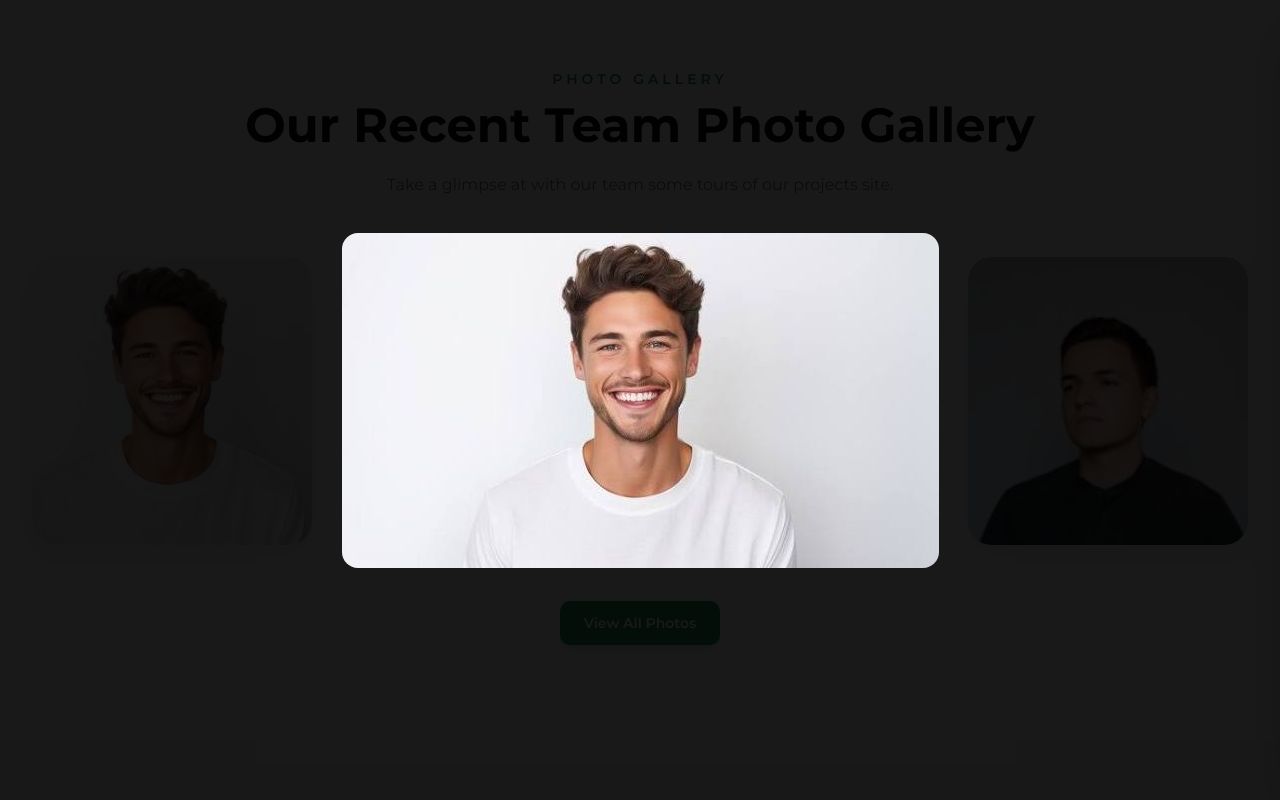
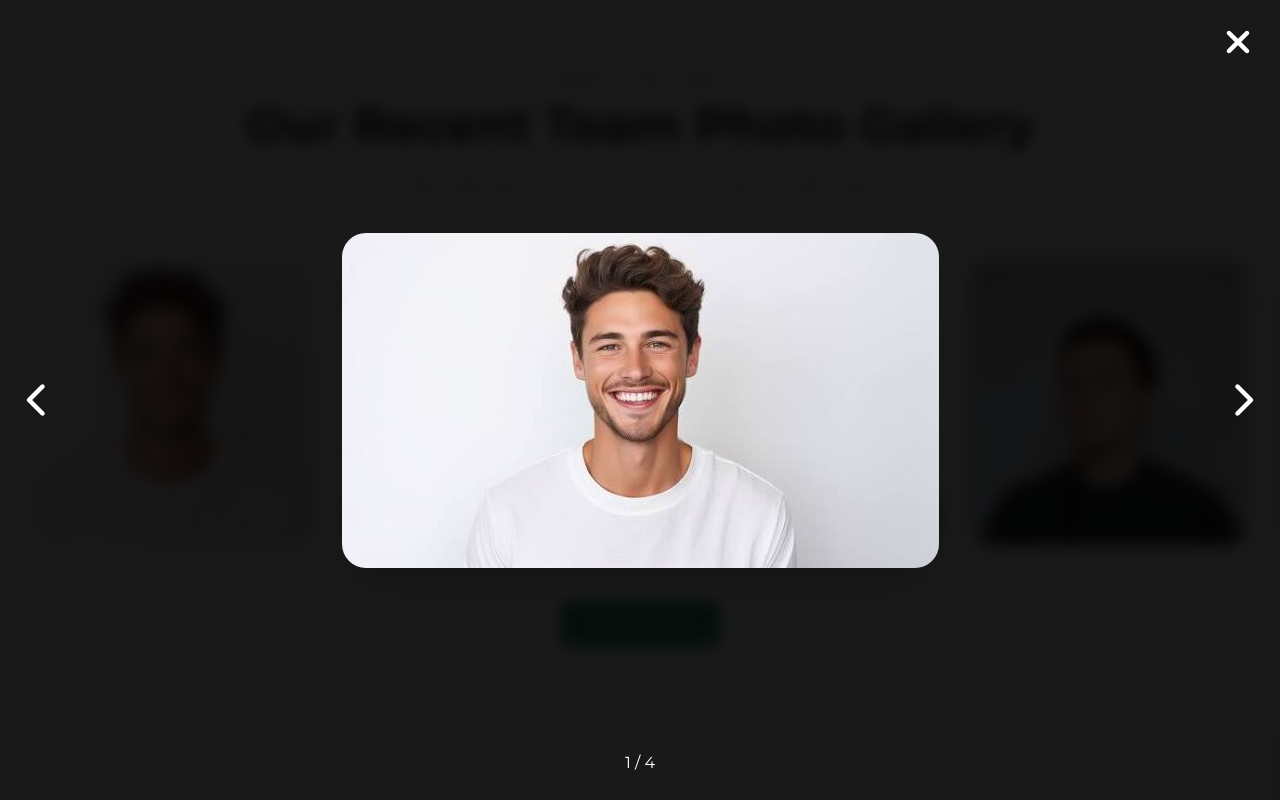
Before and after one commit to Imadu87/ali-builders-associate, a React (Vite) app in the folder frontend/: page / in a window 1280 px wide. Both pictures are taken after a click on the element 172 px from the left and 7032 px from the top of the page. Shown: the part 6632-7432 px from the top of the page. Built offline with nearby package versions, Linux system fonts and the light colour scheme.

Commit message:
feat(gallery): add reusable image lightbox and video popup modals

```diff
--- /dev/null
+++ b/frontend/src/components/common/Lightbox.jsx
@@ -0,0 +1,92 @@
+import { useEffect } from "react";
+import { AnimatePresence, motion } from "framer-motion";
+import { FaChevronLeft, FaChevronRight, FaXmark } from "react-icons/fa6";
+
+const Lightbox = ({
+    images,
+    currentIndex,
+    isOpen,
+    onClose,
+    onPrev,
+    onNext,
+}) => {
+
+    useEffect(() => {
+        if (!isOpen) return;
+
+        const handleKeyDown = (e) => {
+            if (e.key === "Escape") onClose();
+            if (e.key === "ArrowLeft") onPrev();
+            if (e.key === "ArrowRight") onNext();
+        };
+        window.addEventListener("keydown", handleKeyDown);
+        document.body.style.overflow = "hidden";
+        return () => {
+            window.removeEventListener("keydown", handleKeyDown);
+            document.body.style.overflow = "auto";
+        };
+    }, [isOpen, onClose, onPrev, onNext]);
+
+    if (!isOpen) return null;
+
+    return (
+        <AnimatePresence>
+
+            <motion.div
+                className="fixed inset-0 z-[99999] flex items-center justify-center bg-black/90 backdrop-blur-sm"
+                initial={{ opacity: 0 }}
+                animate={{ opacity: 1 }}
+                exit={{ opacity: 0 }}
+                onClick={onClose}
+            >
+
+                <button
+                    onClick={onClose}
+                    className="absolute top-6 right-6 text-4xl text-white transition hover:text-secondary"
+                >
+                    <FaXmark />
+                </button>
+
+                <button
+                    onClick={(e) => {
+                        e.stopPropagation();
+                        onPrev();
+                    }}
+                    className="absolute left-5 text-4xl text-white transition hover:text-secondary"
+                >
+                    <FaChevronLeft />
+                </button>
+
+                <motion.img
+                    key={currentIndex}
+                    src={images[currentIndex].image}
+                    alt=""
+                    initial={{ scale: 0.9, opacity: 0 }}
+                    animate={{ scale: 1, opacity: 1 }}
+                    exit={{ scale: 0.9, opacity: 0 }}
+                    transition={{ duration: 0.3 }}
+                    className="max-h-[85vh] max-w-[90vw] rounded-xl object-contain shadow-2xl"
+                    onClick={(e) => e.stopPropagation()}
+                />
+
+                <button
+                    onClick={(e) => {
+                        e.stopPropagation();
+                        onNext();
+                    }}
+                    className="absolute right-5 text-4xl text-white transition hover:text-secondary"
+                >
+                    <FaChevronRight />
+                </button>
+
+                <div className="absolute bottom-6 text-white">
+                    {currentIndex + 1} / {images.length}
+                </div>
+
+            </motion.div>
+
+        </AnimatePresence>
+    );
+};
+
+export default Lightbox;
--- /dev/null
+++ b/frontend/src/components/common/VideoModal.jsx
@@ -0,0 +1,63 @@
+import { useEffect } from "react";
+import { AnimatePresence, motion } from "framer-motion";
+import { FaXmark } from "react-icons/fa6";
+
+const VideoModal = ({ isOpen, videoId, onClose }) => {
+    useEffect(() => {
+        if (!isOpen) return;
+
+        const handleKeyDown = (e) => {
+            if (e.key === "Escape") onClose();
+        };
+
+        window.addEventListener("keydown", handleKeyDown);
+        document.body.style.overflow = "hidden";
+
+        return () => {
+            window.removeEventListener("keydown", handleKeyDown);
+            document.body.style.overflow = "auto";
+        };
+    }, [isOpen, onClose]);
+
+    return (
+        <AnimatePresence>
+            {isOpen && (
+                <motion.div
+                    className="fixed inset-0 z-[99999] flex items-center justify-center bg-black/90 backdrop-blur-sm p-5"
+                    initial={{ opacity: 0 }}
+                    animate={{ opacity: 1 }}
+                    exit={{ opacity: 0 }}
+                    onClick={onClose}
+                >
+                    <motion.div
+                        initial={{ scale: 0.9, opacity: 0 }}
+                        animate={{ scale: 1, opacity: 1 }}
+                        exit={{ scale: 0.9, opacity: 0 }}
+                        transition={{ duration: 0.3 }}
+                        onClick={(e) => e.stopPropagation()}
+                        className="relative w-full max-w-5xl"
+                    >
+                        <button
+                            onClick={onClose}
+                            className="absolute -top-14 right-0 text-4xl text-white transition hover:text-secondary"
+                        >
+                            <FaXmark />
+                        </button>
+
+                        <div className="aspect-video overflow-hidden rounded-xl shadow-2xl">
+                            <iframe
+                                className="h-full w-full"
+                                src={`https://www.youtube.com/embed/${videoId}?autoplay=1`}
+                                title="Project Video"
+                                allow="accelerometer; autoplay; clipboard-write; encrypted-media; gyroscope; picture-in-picture"
+                                allowFullScreen
+                            />
+                        </div>
+                    </motion.div>
+                </motion.div>
+            )}
+        </AnimatePresence>
+    );
+};
+
+export default VideoModal;
--- a/frontend/src/components/sections/VideoGallery/VideoCard.jsx
+++ b/frontend/src/components/sections/VideoGallery/VideoCard.jsx
@@ -1,54 +1,35 @@
+import { FaPlay } from "react-icons/fa6";
+
 const VideoCard = ({
+    thumbnail,
     title,
-    description,
-    videoId,
     onClick,
-    animationDelay
+    animationDelay,
 }) => {
-
-    const thumbnail = `https://img.youtube.com/vi/${videoId}/hqdefault.jpg`;
-
     return (
         <div
-            data-aos="fade-up"
+            data-aos="zoom-in"
             data-aos-delay={animationDelay}
             onClick={onClick}
-            className="group cursor-pointer overflow-hidden rounded-xl bg-white shadow-primary"
+            className="group relative cursor-pointer overflow-hidden rounded-xl shadow-primary"
         >
-            {/* Thumbnail */}
+            <img
+                src={thumbnail}
+                alt={title}
+                className="h-72 w-full object-cover transition duration-500 group-hover:scale-110"
+            />
 
-            <div className="relative overflow-hidden">
-
-                <img
-                    src={thumbnail}
-                    alt={title}
-                    className="h-64 w-full object-cover transition duration-700 group-hover:scale-110"
-                />
-
-                <div className="absolute inset-0 flex items-center justify-center bg-black/30">
-
-                    <div className="flex h-16 w-16 items-center justify-center rounded-full bg-white/90 text-2xl text-secondary transition-default group-hover:scale-110">
-                        ▶
-                    </div>
-
+            <div className="absolute inset-0 flex items-center justify-center bg-black/35 transition duration-300 group-hover:bg-black/45">
+                <div className="flex h-16 w-16 items-center justify-center rounded-full bg-secondary text-2xl text-white transition duration-300 group-hover:scale-110">
+                    <FaPlay className="ml-1" />
                 </div>
-
             </div>
 
-            {/* Content */}
-
-            <div className="p-6">
-
-                <h3 className="text-xl font-semibold text-heading">
+            <div className="absolute bottom-0 w-full bg-gradient-to-t from-black/80 to-transparent p-5">
+                <h3 className="text-lg font-semibold text-white">
                     {title}
                 </h3>
-
-                <p className="mt-3 line-clamp-2 text-text">
-                    {description}
-                </p>
-
             </div>
-
         </div>
     );
 };
--- a/frontend/src/components/sections/VideoGallery/VideoGallerySection.jsx
+++ b/frontend/src/components/sections/VideoGallery/VideoGallerySection.jsx
@@ -3,18 +3,27 @@ import { useState } from "react";
 import SectionHeader from "../../common/SectionHeader";
 import PrimaryButton from "../../common/PrimaryButton";
 import VideoCard from "./VideoCard";
+import VideoModal from "../../common/VideoModal";
 
 import { VIDEO_GALLERY_DATA } from "../../../constant/videoGallery/videoGalleryData";
 
-const VideoGallerySection = ({ showButton = false }) => {
+const VideoGallerySection = ({ showButton = false, limit }) => {
+    const videos = limit
+        ? VIDEO_GALLERY_DATA.slice(0, limit)
+        : VIDEO_GALLERY_DATA;
 
+    const [isOpen, setIsOpen] = useState(false);
     const [selectedVideo, setSelectedVideo] = useState(null);
 
+    const openVideo = (videoId) => {
+        setSelectedVideo(videoId);
+        setIsOpen(true);
+    };
+
     return (
+        <>
             <section className="section bg-light">
-
                 <div className="container">
-
                     <SectionHeader
                         subtitle="Video Gallery"
                         title="Watch Our Latest Projects"
@@ -22,49 +31,32 @@ const VideoGallerySection = ({ showButton = false }) => {
                     />
 
                     <div className="mt-14 grid gap-8 md:grid-cols-2">
-
-                    {VIDEO_GALLERY_DATA.slice(0, 2).map((video, index) => (
+                        {videos.map((video, index) => (
                             <VideoCard
                                 key={video.id}
+                                {...video}
                                 animationDelay={index * 100}
-                            {...video}
-                            onClick={() => setSelectedVideo(video)}
+                                onClick={() => openVideo(video.videoId)}
                             />
                         ))}
-
                     </div>
 
+                    {showButton && (
                         <div className="mt-14 flex justify-center">
-                    {showButton && <PrimaryButton to="/video-gallery">
+                            <PrimaryButton to="/video-gallery">
                                 View All Videos
-                    </PrimaryButton>}
-                </div>
-
-            </div>
-
-            {/* Video Modal */}
-
-            {selectedVideo && (
-                <div
-                    className="fixed inset-0 z-50 flex items-center justify-center bg-black/90 p-5"
-                    onClick={() => setSelectedVideo(null)}
-                >
-                    <div
-                        className="aspect-video w-full max-w-5xl"
-                        onClick={(e) => e.stopPropagation()}
-                    >
-                        <iframe
-                            className="h-full w-full rounded-lg"
-                            src={`https://www.youtube.com/embed/${selectedVideo.videoId}?rel=0&modestbranding=1`}
-                            title={selectedVideo.title}
-                            allow="accelerometer; autoplay; clipboard-write; encrypted-media; gyroscope; picture-in-picture; web-share"
-                            allowFullScreen
-                        />
-                    </div>
+                            </PrimaryButton>
                         </div>
                     )}
+                </div>
+            </section>
 
-        </section>
+            <VideoModal
+                isOpen={isOpen}
+                videoId={selectedVideo}
+                onClose={() => setIsOpen(false)}
+            />
+        </>
     );
 };
 
--- a/frontend/src/components/sections/photoGallery/PhotoGallerySection.jsx
+++ b/frontend/src/components/sections/photoGallery/PhotoGallerySection.jsx
@@ -3,63 +3,73 @@ import { useState } from "react";
 import SectionHeader from "../../common/SectionHeader";
 import PrimaryButton from "../../common/PrimaryButton";
 import PhotoCard from "./PhotoCard";
+import Lightbox from "../../common/Lightbox";
 
-import { PHOTO_GALLERY_DATA } from "../../../constant/photoGallery/photoData"
+import { PHOTO_GALLERY_DATA } from "../../../constant/photoGallery/photoData";
 
 const PhotoGallerySection = ({ limit, showButton = false }) => {
-
-    const [selectedImage, setSelectedImage] = useState(null);
     const featuredPhoto = limit
         ? PHOTO_GALLERY_DATA.slice(0, limit)
         : PHOTO_GALLERY_DATA;
 
+    const [isOpen, setIsOpen] = useState(false);
+    const [currentIndex, setCurrentIndex] = useState(0);
+
+    const openImage = (index) => {
+        setCurrentIndex(index);
+        setIsOpen(true);
+    };
+
+    const prevImage = () =>
+        setCurrentIndex((prev) =>
+            prev === 0 ? featuredPhoto.length - 1 : prev - 1
+        );
+
+    const nextImage = () =>
+        setCurrentIndex((prev) =>
+            prev === featuredPhoto.length - 1 ? 0 : prev + 1
+        );
+
     return (
+        <>
             <section className="section bg-white">
-
                 <div className="container">
-
                     <SectionHeader
                         subtitle="Photo Gallery"
                         title="Our Recent Team Photo Gallery"
-                    description="Take a glimpse at with our team some tours of our projects site."
+                        description="Take a glimpse at our team and recent visits to project sites."
                     />
 
                     <div className="mt-14 grid gap-8 sm:grid-cols-2 lg:grid-cols-4">
-
                         {featuredPhoto.map((photo, index) => (
                             <PhotoCard
                                 key={photo.id}
+                                {...photo}
                                 animationDelay={index * 100}
-                            {...photo}
-                            onClick={() => setSelectedImage(photo.image)}
+                                onClick={() => openImage(index)}
                             />
                         ))}
-
                     </div>
 
+                    {showButton && (
                         <div className="mt-14 flex justify-center">
-                    {showButton && <PrimaryButton to="/photo-gallery">
+                            <PrimaryButton to="/photo-gallery">
                                 View All Photos
-                    </PrimaryButton>}
-
-                </div>
-
-            </div>
-
-            {selectedImage && (
-                <div
-                    onClick={() => setSelectedImage(null)}
-                    className="fixed inset-0 z-50 flex items-center justify-center bg-black/90 p-5"
-                >
-                    <img
-                        src={selectedImage}
-                        alt="Preview"
-                        className="max-h-[90vh] max-w-[90vw] rounded-lg"
-                    />
+                            </PrimaryButton>
                         </div>
                     )}
+                </div>
+            </section>
 
-        </section>
+            <Lightbox
+                images={featuredPhoto}
+                currentIndex={currentIndex}
+                isOpen={isOpen}
+                onClose={() => setIsOpen(false)}
+                onPrev={prevImage}
+                onNext={nextImage}
+            />
+        </>
     );
 };
 
--- a/frontend/src/components/sections/projectDetails/ProjectGallery.jsx
+++ b/frontend/src/components/sections/projectDetails/ProjectGallery.jsx
@@ -1,41 +1,67 @@
+import { useState } from "react";
+
 import SectionHeader from "../../common/SectionHeader";
+import Lightbox from "../../common/Lightbox";
 
 const ProjectGallery = ({ gallery }) => {
+  const [isOpen, setIsOpen] = useState(false);
+  const [currentIndex, setCurrentIndex] = useState(0);
+
+  const openImage = (index) => {
+    setCurrentIndex(index);
+    setIsOpen(true);
+  };
+
+  const prevImage = () =>
+    setCurrentIndex((prev) =>
+      prev === 0 ? gallery.length - 1 : prev - 1
+    );
+
+  const nextImage = () =>
+    setCurrentIndex((prev) =>
+      prev === gallery.length - 1 ? 0 : prev + 1
+    );
+
   return (
+    <>
       <section className="section bg-light">
-
         <div className="container">
-
           <SectionHeader
             subtitle="Project Gallery"
             title="Explore Project Images"
             description="Browse the latest images showcasing the development progress and highlights of this project."
           />
 
-        <div data-aos="fade-up" className="mt-14 grid gap-6 sm:grid-cols-2 lg:grid-cols-4">
-
-          {gallery.map((item) => (
-
+          <div
+            data-aos="fade-up"
+            className="mt-14 grid gap-6 sm:grid-cols-2 lg:grid-cols-4"
+          >
+            {gallery.map((item, index) => (
               <div
                 key={item.id}
-              className="group overflow-hidden rounded-xl shadow-primary"
+                onClick={() => openImage(index)}
+                className="group cursor-pointer overflow-hidden rounded-xl shadow-primary"
               >
-
                 <img
                   src={item.image}
                   alt="Project Gallery"
                   className="h-72 w-full object-cover transition duration-500 group-hover:scale-110"
                 />
+              </div>
+            ))}
+          </div>
+        </div>
+      </section>
 
-            </div>
-
-          ))}
-
-        </div>
-
-      </div>
-
-    </section>
+      <Lightbox
+        images={gallery}
+        currentIndex={currentIndex}
+        isOpen={isOpen}
+        onClose={() => setIsOpen(false)}
+        onPrev={prevImage}
+        onNext={nextImage}
+      />
+    </>
   );
 };
 
--- a/frontend/src/constant/videoGallery/videoGalleryData.js
+++ b/frontend/src/constant/videoGallery/videoGalleryData.js
@@ -1,3 +1,6 @@
+import thumb1 from "../../assets/images/projects/project1/project1.1.jfif"
+import thumb2 from "../../assets/images/projects/project1/project1.2.jfif"
+
 export const VIDEO_GALLERY_DATA = [
   {
     id: 1,
@@ -5,6 +8,7 @@ export const VIDEO_GALLERY_DATA = [
     description:
       "Explore our latest residential development and discover modern construction with premium amenities.",
     videoId: "2vSr6l7W6GU",
+    thumbnail: thumb1,
   },
   {
     id: 2,
@@ -12,5 +16,6 @@ export const VIDEO_GALLERY_DATA = [
     description:
       "Watch the latest construction progress and project development by Ali Builders Associate.",
     videoId: "g6eiUGyRjG4",
+    thumbnail: thumb2,
   },
 ];
```
Also changed, not shown: frontend/src/components/sections/VideoGallery/VideoGrid.jsx (added), frontend/src/components/sections/photoGallery/GalleryGrid.jsx (added). Lines whose indentation alone changed are shown as unchanged.
